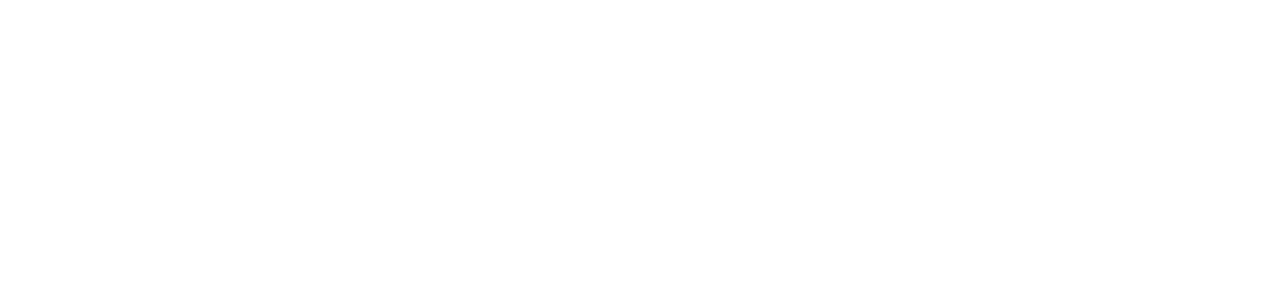
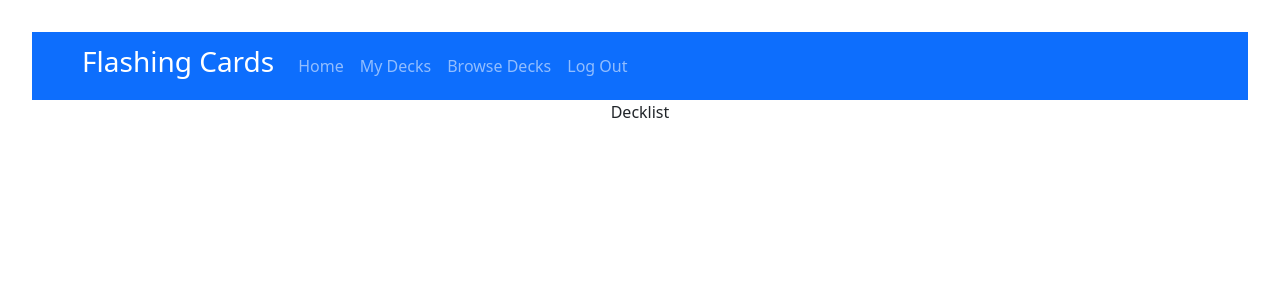
Before and after one commit to Rooksac/AnkiApp, a React (Vite) app in the folder frontend/: page /decklist in a window 1280 px wide. Before the commit this address had no page. Shown: the top 300 px of the page. Built offline with nearby package versions, Linux system fonts and the light colour scheme.

Commit message:
component skeleton

```diff
--- a/frontend/package.json
+++ b/frontend/package.json
@@ -11,7 +11,9 @@
   "dependencies": {
     "react": "^18.2.0",
     "react-dom": "^18.2.0",
-    "react-router-dom": "^6.4.2"
+    "react-router-dom": "^6.4.2",
+    "react-bootstrap": "^2.5.0",
+    "bootstrap": "^5.2.2"
   },
   "devDependencies": {
     "@types/react": "^18.0.28",
--- a/frontend/src/App.jsx
+++ b/frontend/src/App.jsx
@@ -2,14 +2,22 @@
 import {Route, Routes} from "react-router-dom"
 import './App.css'
 import Home from './assets/Home'
+import Login from './assets/Login'
+import NavBar from './assets/NavBar'
+import Decklist from './assets/Decklist'
+import DecksContainer from './assets/DecksContainer'
 
 function App() {
-  const [count, setCount] = useState(0)
+  const [user, setUser] = useState('p')
 
   return (
     <div className="App">
+      <NavBar user = {user}/>
       <Routes>
         <Route path = '/' element = {<Home />} />
+        <Route path = '/login' element = {<Login />} />
+        <Route path = '/decklist' element = {<Decklist />} />
+        <Route path = '/alldecks' element = {<DecksContainer />} />
       </Routes>
     </div>
   )
--- /dev/null
+++ b/frontend/src/assets/Decklist.jsx
@@ -0,0 +1,7 @@
+import React from 'react'
+
+export default function Decklist() {
+  return (
+    <div>Decklist</div>
+  )
+}
--- /dev/null
+++ b/frontend/src/assets/DecksContainer.jsx
@@ -0,0 +1,7 @@
+import React from 'react'
+
+export default function DecksContainer() {
+  return (
+    <div>DecksContainer</div>
+  )
+}
--- /dev/null
+++ b/frontend/src/assets/Login.jsx
@@ -0,0 +1,7 @@
+import React from 'react'
+
+export default function Login() {
+  return (
+    <div>Login</div>
+  )
+}
--- /dev/null
+++ b/frontend/src/assets/NavBar.jsx
@@ -0,0 +1,30 @@
+import React from 'react'
+import {Container, Nav, Navbar} from 'react-bootstrap'
+
+export default function NavBar({user}) {
+  return (
+    <div>
+        {user?
+    <Navbar bg="primary" variant="dark">
+        <Container>
+          <Navbar.Brand ><h3 className='nav-link-text-brand'>Flashing Cards</h3></Navbar.Brand>
+          <Nav className="me-auto">
+            <Nav.Link className='nav-link-text' href="/">Home</Nav.Link>
+            <Nav.Link className='nav-link-text' href="/decklist">My Decks</Nav.Link>
+            <Nav.Link className='nav-link-text' href="/alldecks">Browse Decks</Nav.Link>
+            <Nav.Link className='nav-link-text' href="/login">Log Out</Nav.Link>
+          </Nav>
+        </Container>
+      </Navbar>:
+      <Navbar bg="primary" variant="dark">
+      <Container>
+        <Navbar.Brand><h3 className='nav-link-text-brand'>Flashing Cards</h3></Navbar.Brand>
+        <Nav className="me-auto">
+          <Nav.Link className='nav-link-text' href="/login">Login</Nav.Link>
+          <Nav.Link className='nav-link-text' href="/">Home</Nav.Link>
+        </Nav>
+      </Container>
+    </Navbar>}
+    </div>
+  )
+}
--- a/frontend/src/index.css
+++ b/frontend/src/index.css
@@ -1,69 +1,3 @@
-:root {
-  font-family: Inter, system-ui, Avenir, Helvetica, Arial, sans-serif;
-  line-height: 1.5;
-  font-weight: 400;
-
-  color-scheme: light dark;
-  color: rgba(255, 255, 255, 0.87);
-  background-color: #242424;
-
-  font-synthesis: none;
-  text-rendering: optimizeLegibility;
-  -webkit-font-smoothing: antialiased;
-  -moz-osx-font-smoothing: grayscale;
-  -webkit-text-size-adjust: 100%;
+.App {
+  text-align: center;
 }
-
-a {
-  font-weight: 500;
-  color: #646cff;
-  text-decoration: inherit;
-}
-a:hover {
-  color: #535bf2;
-}
-
-body {
-  margin: 0;
-  display: flex;
-  place-items: center;
-  min-width: 320px;
-  min-height: 100vh;
-}
-
-h1 {
-  font-size: 3.2em;
-  line-height: 1.1;
-}
-
-button {
-  border-radius: 8px;
-  border: 1px solid transparent;
-  padding: 0.6em 1.2em;
-  font-size: 1em;
-  font-weight: 500;
-  font-family: inherit;
-  background-color: #1a1a1a;
-  cursor: pointer;
-  transition: border-color 0.25s;
-}
-button:hover {
-  border-color: #646cff;
-}
-button:focus,
-button:focus-visible {
-  outline: 4px auto -webkit-focus-ring-color;
-}
-
-@media (prefers-color-scheme: light) {
-  :root {
-    color: #213547;
-    background-color: #ffffff;
-  }
-  a:hover {
-    color: #747bff;
-  }
-  button {
-    background-color: #f9f9f9;
-  }
-}
--- a/frontend/src/main.jsx
+++ b/frontend/src/main.jsx
@@ -2,6 +2,7 @@
 import ReactDOM from 'react-dom/client'
 import App from './App'
 import './index.css'
+import 'bootstrap/dist/css/bootstrap.min.css';
 
 import { BrowserRouter as Router } from 'react-router-dom'
 
```
Also changed, not shown: 1 other file (tests, documents, lock files or other folders).
